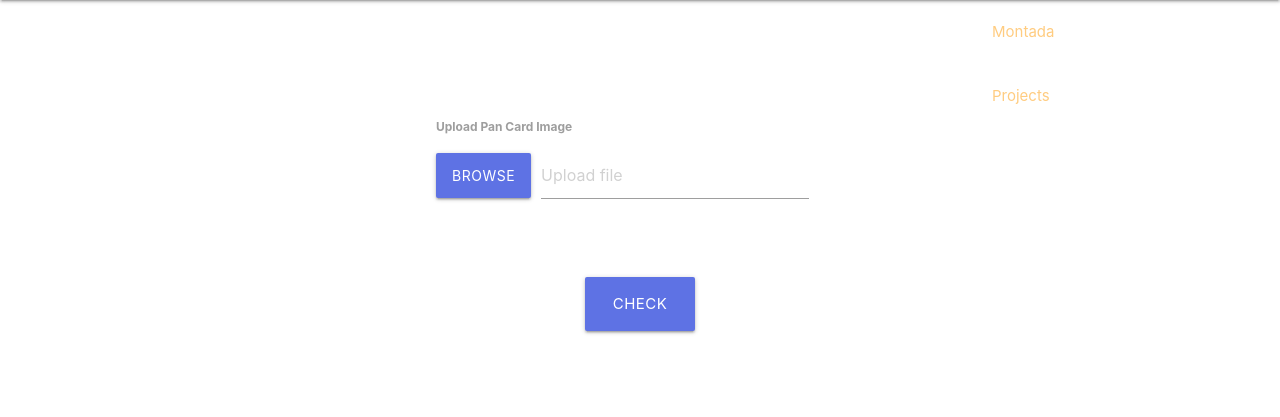
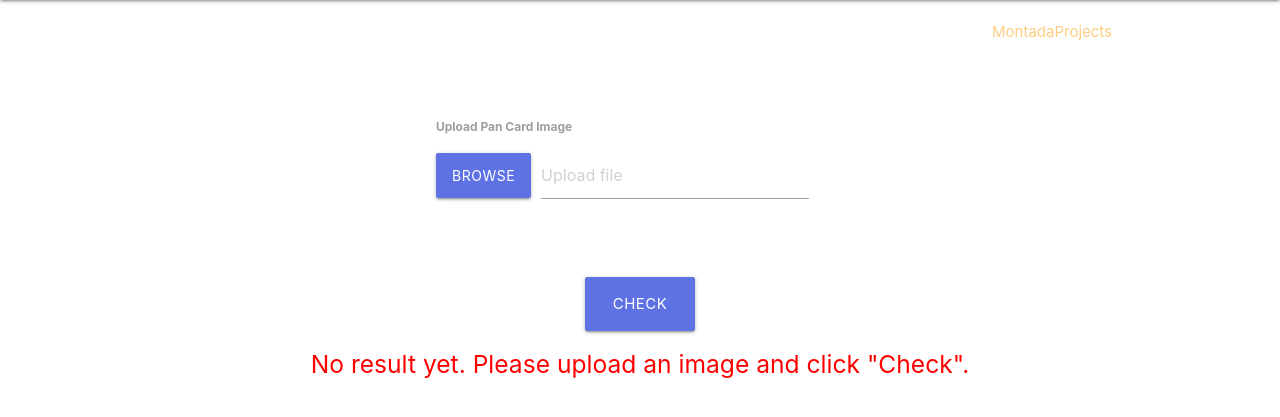
Before and after one commit to RubenPinheiro/panCardTampering, a Flask app: page / in a window 1280 px wide. Shown: the part 64-481 px from the top of the page. Run offline with Flask 3, Linux system fonts and the light colour scheme; parts of the project's set-up code (start-up, migrations or seed data) failed here and were passed over.

Commit message:
Updated form handling and fixed missing config paths

```diff
--- a/app/templates/index.html
+++ b/app/templates/index.html
@@ -14,7 +14,7 @@
     <div class="nav-wrapper container">
       <a id="logo-container" class="brand-logo center"><h5>Pan Card Tampering</h5></a>
       <div style="margin-left: 800px">
-      	   Made by <a class="orange-text text-lighten-3">Montada Projects</a>
+      	   Made by <a class="orange-text text-lighten-3">MontadaProjects</a>
       </div>
     </div>
   </nav>
@@ -49,7 +49,11 @@
           </div>
         </form>
        	<div style="text-align: center; padding-top: 50px">
-      		<h5>{{pred}}</h5>
+      		{% if prod %}
+              <h5>{{ prod }}</h5>
+            {% else %}
+              <h5 style="color: red;">No result yet. Please upload an image and click "Check".</h5>
+            {% endif %}
      	</div>
 
       </div>
--- a/app/views.py
+++ b/app/views.py
@@ -17,63 +17,72 @@
 main = Blueprint('main', __name__)
 
 # Adding path to config
-# app.config['INITIAL_FILE_UPLOADS'] = 'app/static/uploads'
-# app.config['EXISTING_FILE'] = 'app/static/original'
-# app.config['GENERATED_FILE'] = 'app/static/generated'
+current_app.config['INITIAL_FILE_UPLOADS'] = 'app/static/uploads'
+current_app.config['EXISTING_FILE'] = 'app/static/original'
+current_app.config['GENERATED_FILE'] = 'app/static/generated'
 
 # Route to home page
 @main.route('/', methods=['GET', 'POST'])
+
 def index():
+    # Handling errors
+    try:
+        # Execute if request is get
+        if request.method == 'GET':
+            return render_template('index.html')
 
-    # Execute if request is get
-    if request.method == 'GET':
-        return render_template('index.html')
+        # Execute if request is post
+        if request.method == 'POST':
+            # Get uploaded image
+            file_upload = request.files['file_upload']
+            filename = file_upload.filename
 
-    # Execute if request is post
-    if request.method == 'POST':
-        # Get uploaded image
-        file_upload = request.files['file_upload']
-        filename = file_upload.filename
+            # Resize and save uploaded image
+            uploaded_image = Image.open(file_upload).resize((250, 160))
+            # Convert RGBA to RGB
+            if uploaded_image.mode == "RGBA":
+                uploaded_image = uploaded_image.convert("RGB")
+            uploaded_image.save(os.path.join(current_app.config['INITIAL_FILE_UPLOADS'], 'image.jpg'))
+            print(f"Image saved to {os.path.join(current_app.config['INITIAL_FILE_UPLOADS'], 'image.jpg')}")
 
-        # Resize and save uploaded image, if image == RBGA, converts it to RGB
-        uploaded_image = Image.open(file_upload).resize((250,160))
-        if uploaded_image.mode == "RGBA":
-            uploaded_image = uploaded_image.convert("RGB")  # Convert RGBA to RGB
-        uploaded_image.save(os.path.join(current_app.config['INITIAL_FILE_UPLOADS'], 'image.jpg'))
+            # Read uploaded and original image as array
+            original_image = cv2.imread(os.path.join(current_app.config['EXISTING_FILE'], 'image.jpg'))
+            uploaded_image = cv2.imread(os.path.join(current_app.config['INITIAL_FILE_UPLOADS'], 'image.jpg'))
 
-        uploaded_image.save(os.path.join(current_app.config['INITIAL_FILE_UPLOADS'], 'image.jpg'))
+            # convert to greyscale
+            original_grey = cv2.cvtColor(original_image, cv2.COLOR_BGR2GRAY)
+            uploaded_grey = cv2.cvtColor(uploaded_image, cv2.COLOR_BGR2GRAY)
 
-        # Read uploaded and original image as array
-        original_image = cv2.imread(os.path.join(current_app.config['EXISTING_FILE'], 'image.jpg'))
-        uploaded_image = cv2.imread(os.path.join(current_app.config['INITIAL_FILE_UPLOADS'], 'image.jpg'))
+            # Computing the Structural Similarity Index (SSIM) betweem both images and returning the diff image (full=)
+            (score, diff) = structural_similarity(original_grey, uploaded_grey, full=True)
+            diff = (diff * 255).astype("uint8")
 
-        # convert to greyscale
-        original_grey = cv2.cvtColor(original_image, cv2.COLOR_BGR2GRAY)
-        uploaded_grey = cv2.cvtColor(uploaded_image, cv2.COLOR_BGR2GRAY)
+            # Calculating threshold and contours
+            # Here we transform the diff grayscale image into a binary image
+            thresh = cv2.threshold(diff, 0, 255, cv2.THRESH_BINARY_INV | cv2.THRESH_OTSU)[1]
+            cnts = cv2.findContours(thresh.copy(), cv2.RETR_EXTERNAL, cv2.CHAIN_APPROX_SIMPLE)
+            cnts = imutils.grab_contours(cnts)
 
-        # Computing the Structural Similarity Index (SSIM) betweem both images and returning the diff image (full=)
-        (score, diff) = structural_similarity(original_grey, uploaded_grey, full=True)
-        diff = (diff * 255).astype("uint8")
+            # Here we compute the bounding box of the countour and then draw the bounding box on both input images to represent where they differ
+            for c in cnts:
+                # applying contours on image --> w= width | h= height
+                (x, y, w, h) = cv2.boundingRect(c)
+                cv2.rectangle(original_image, (x, y), (x + w, y + h), (0, 0, 255), 2)
+                cv2.rectangle(uploaded_image, (x, y), (x + w, y + h), (0, 0, 255), 2)
 
-        # Calculating threshold and contours
-        # Here we transform the diff grayscale image into a binary image
-        thresh = cv2.threshold(diff, 0, 255, cv2.THRESH_BINARY_INV | cv2.THRESH_OTSU)[1]
-        cnts = cv2.findContours(thresh.copy(), cv2.RETR_EXTERNAL, cv2.CHAIN_APPROX_SIMPLE)
-        cnts = imutils.grab_contours(cnts)
+            # Save all output images (if requested)
+            cv2.imwrite(os.path.join(current_app.config['GENERATED_FILE'], 'image_original.jpg'), original_image)
+            cv2.imwrite(os.path.join(current_app.config['GENERATED_FILE'], 'image_uploaded.jpg'), uploaded_image)
+            cv2.imwrite(os.path.join(current_app.config['GENERATED_FILE'], 'image_diff.jpg'), diff)
+            cv2.imwrite(os.path.join(current_app.config['GENERATED_FILE'], 'image_thresh.jpg'), thresh)
 
-        # Here we compute the bounding box of the countour and then draw the bounding box on both input images to represent where they differ
-        for c in cnts:
-            # applying contours on image --> w= width | h= height
-            (x, y, w, h) = cv2.boundingRect(c)
-            cv2.rectangle(original_image, (x, y), (x + w, y + h), (0, 0, 255), 2)
-            cv2.rectangle(uploaded_image, (x, y), (x + w, y + h), (0, 0, 255), 2)
+            return render_template('index.html', prod=str(round(score * 100, 2)) + '%' + 'correct')
 
-        # Save all output images (if requested)
-        cv2.imwrite(os.path.join(current_app.config['GENERATED_FILE'], 'image_original.jpg'), original_image)
-        cv2.imwrite(os.path.join(current_app.config['GENERATED_FILE'], 'image_uploaded.jpg'), uploaded_image)
-        cv2.imwrite(os.path.join(current_app.config['GENERATED_FILE'], 'image_diff.jpg'), diff)
-        cv2.imwrite(os.path.join(current_app.config['GENERATED_FILE'], 'image_thresh.jpg'), thresh)
-        return render_template('index.html', prod=str(round(score * 100, 2)) + '%' + 'correct')
+    except Exception as e:
+        print(f"Error: {e}")
+        return render_template('index.html', prod="An error occurred. Please try again.")
+
+
 
 # Main function
 #if __name__ == '__main__':
```
